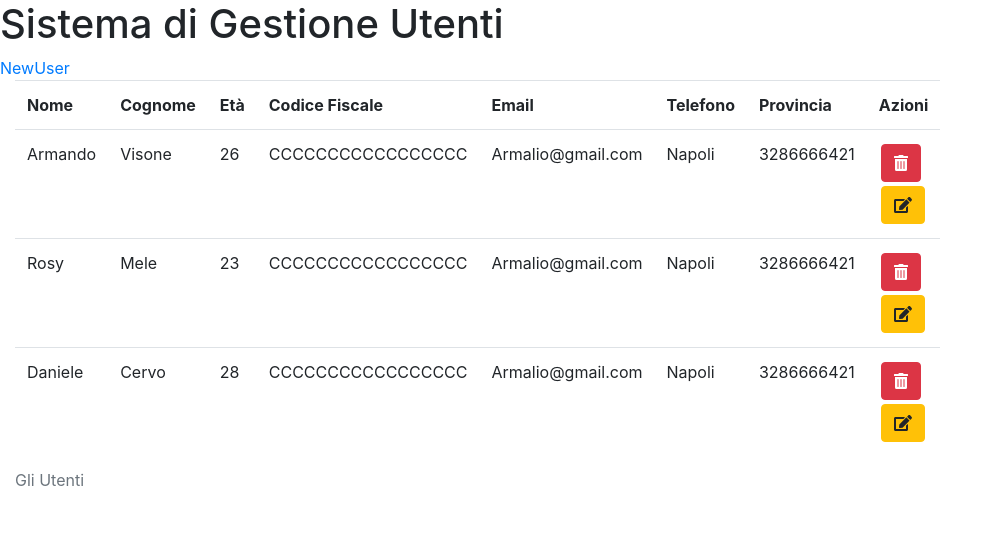
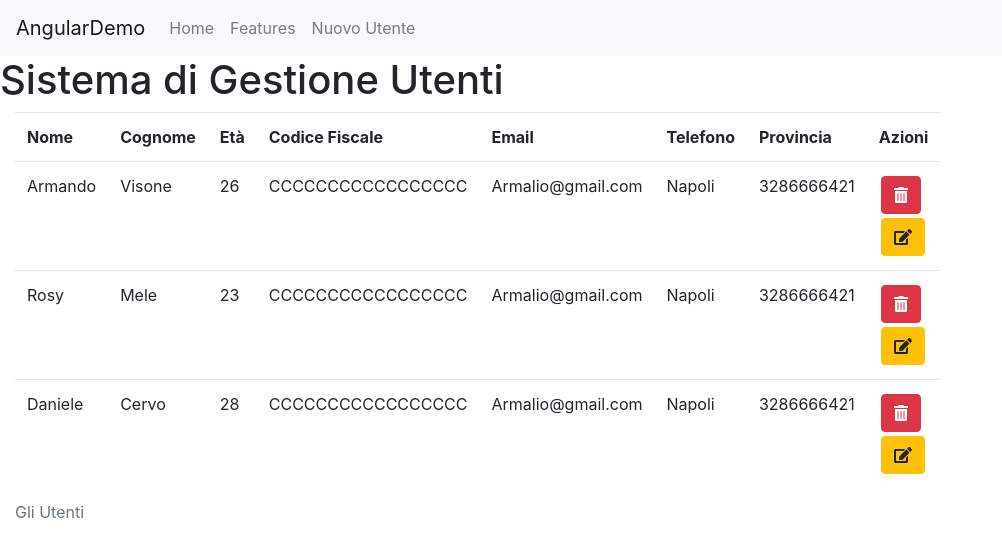
Before and after one commit to CtrlFnAlt/AngularArias, an Angular app: page / in a window 1280 px wide. Shown: the top 556 px of the page, without its empty margins (0-1002 px from the left). Built offline with nearby package versions, Linux system fonts and the light colour scheme.

Commit message:
NavBar Aggiunta

```diff
--- /dev/null
+++ b/src/app/Components/navbar/navbar.component.html
@@ -0,0 +1,19 @@
+<nav class="navbar navbar-expand-lg navbar-light bg-light">
+  <a class="navbar-brand" href="#">AngularDemo</a>
+  <button class="navbar-toggler" type="button" data-toggle="collapse" data-target="#navbarNav" aria-controls="navbarNav" aria-expanded="false" aria-label="Toggle navigation">
+    <span class="navbar-toggler-icon"></span>
+  </button>
+  <div class="collapse navbar-collapse" id="navbarNav">
+    <ul class="navbar-nav">
+      <li class="nav-item">
+        <a class="nav-link" href="#">Home</a>
+      </li>
+      <li class="nav-item">
+        <a class="nav-link" href="#">Features</a>
+      </li>
+      <li class="nav-item">
+        <a class="nav-link" (click)="newUser()" href="#">Nuovo Utente</a>
+      </li>
+    </ul>
+  </div>
+</nav>
--- /dev/null
+++ b/src/app/Components/navbar/navbar.component.ts
@@ -0,0 +1,20 @@
+import {Component, OnInit, Output, EventEmitter} from '@angular/core';
+
+@Component({
+  selector: 'app-navbar',
+  templateUrl: './navbar.component.html',
+  styleUrls: ['./navbar.component.scss']
+})
+export class NavbarComponent implements OnInit {
+
+  @Output() onNewUser = new EventEmitter();
+  constructor() { }
+
+  ngOnInit(): void {
+  }
+
+  newUser(){
+    this.onNewUser.emit();
+  }
+
+}
--- a/src/app/Components/user-detail/user-detail.component.html
+++ b/src/app/Components/user-detail/user-detail.component.html
@@ -37,10 +37,10 @@
   </div>
   <div class="form-group form-footer">
     <button (click)="saveUser()" class="btn btn-success pers" type="button">
-      <fa-icon [icon]="faSave"></fa-icon>
+      <fa-icon [icon]="faSave" [title]="save"></fa-icon>
     </button>
     <button (click)="resetForm(formEditCreate.form)" class="btn btn-primary pers" type="button">
-      <fa-icon [icon]="faUndo" data-ballon="Reset" data-balloon-pos="up"></fa-icon>
+      <fa-icon [icon]="faUndo" [title]="reset" data-ballon="Reset" data-balloon-pos="up"></fa-icon>
     </button>
   </div>
 </form>
--- a/src/app/Components/user-detail/user-detail.component.ts
+++ b/src/app/Components/user-detail/user-detail.component.ts
@@ -24,6 +24,8 @@ export class UserDetailComponent implements OnInit {
   }
 
   private _user: IUser;
+  reset: string = 'Resetta';
+  save: string = 'Salva';
 
   get user() {
     return this._user;
--- a/src/app/Components/user/user.component.html
+++ b/src/app/Components/user/user.component.html
@@ -6,6 +6,6 @@
 <td>{{user.province}}</td>
 <td>{{user.phone}}</td>
 <td>
-  <button class="btn btn-danger pers" (click)="deleteUser()"><fa-icon [icon]="faTrashAlt"></fa-icon></button>
-  <button class="btn btn-warning pers " (click)="updateUser()"><fa-icon [icon]="faEdit"></fa-icon></button>
+  <button class="btn btn-danger pers" (click)="deleteUser()"><fa-icon [icon]="faTrashAlt" [title]="delete"></fa-icon></button>
+  <button class="btn btn-warning pers " (click)="updateUser()"><fa-icon [icon]="faEdit" [title]="update"></fa-icon></button>
 </td>
--- a/src/app/Components/user/user.component.ts
+++ b/src/app/Components/user/user.component.ts
@@ -19,6 +19,8 @@ export class UserComponent implements OnInit {
   //FonAwesome
   faEdit = faEdit;
   faTrashAlt = faTrashAlt;
+  update: string = 'Modifica';
+  delete: string = 'Elimina';
 
   constructor(private userService: UserService) {
 
--- a/src/app/app.component.html
+++ b/src/app/app.component.html
@@ -1,5 +1,6 @@
+<app-navbar (onNewUser)="newUser()"></app-navbar>
 <h1>Sistema di Gestione Utenti</h1>
-<a (click)="newUser()" href="#">NewUser</a>
+
 <div class="container-fluid">
   <div class="row">
     <div class="col-8">
--- a/src/app/app.module.ts
+++ b/src/app/app.module.ts
@@ -9,6 +9,7 @@ import {UserService} from "./Services/user.service";
 import {UserDetailComponent} from './Components/user-detail/user-detail.component';
 import {FormsModule} from "@angular/forms";
 import {FontAwesomeModule} from '@fortawesome/angular-fontawesome';
+import { NavbarComponent } from './Components/navbar/navbar.component';
 
 
 @NgModule({
@@ -17,6 +18,7 @@ import {FontAwesomeModule} from '@fortawesome/angular-fontawesome';
     UsersComponent,
     UserComponent,
     UserDetailComponent,
+    NavbarComponent,
 
 
   ],
```
Also changed, not shown: src/app/Components/navbar/navbar.component.scss (added), 1 other file (tests, documents, lock files or other folders).
